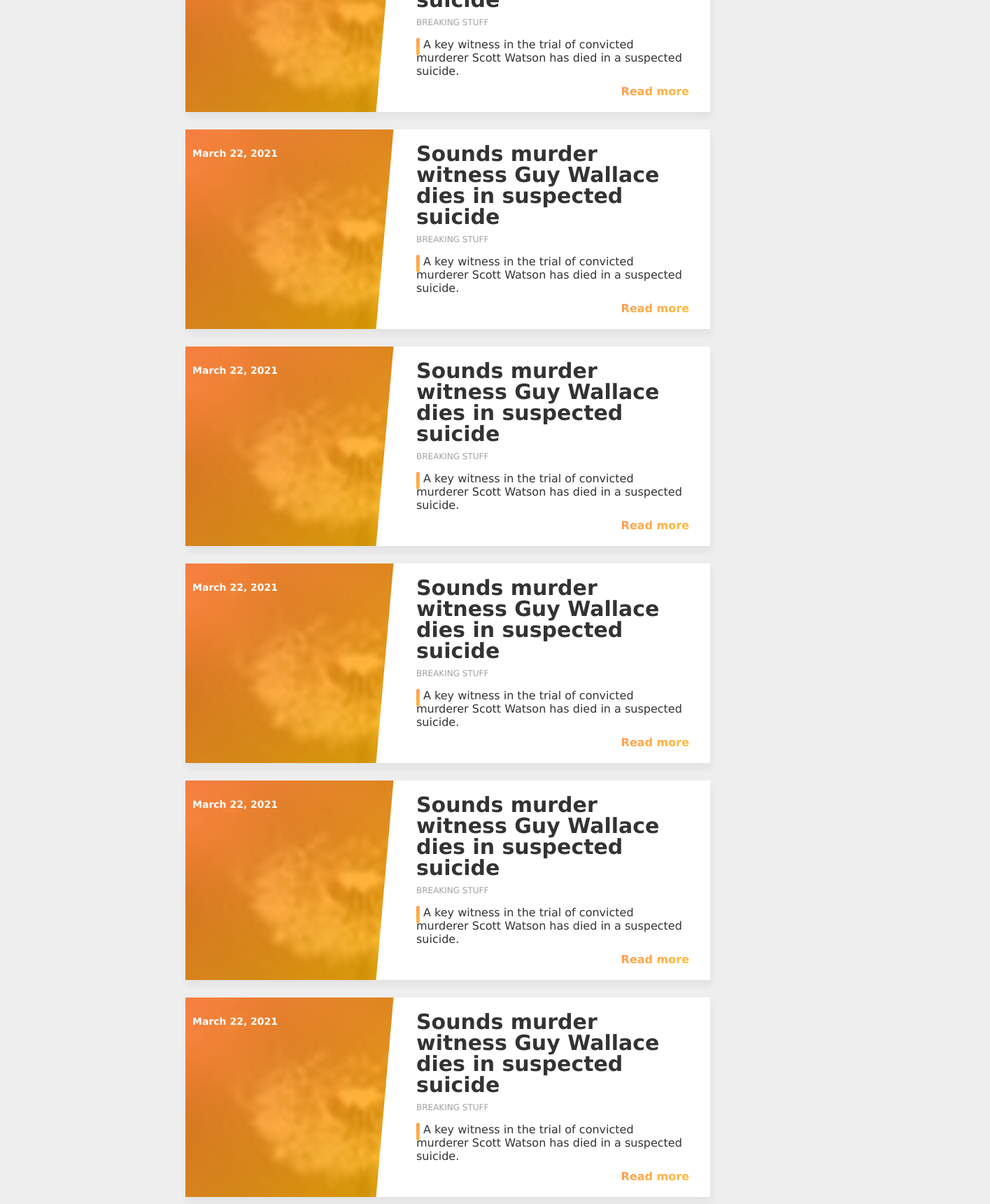
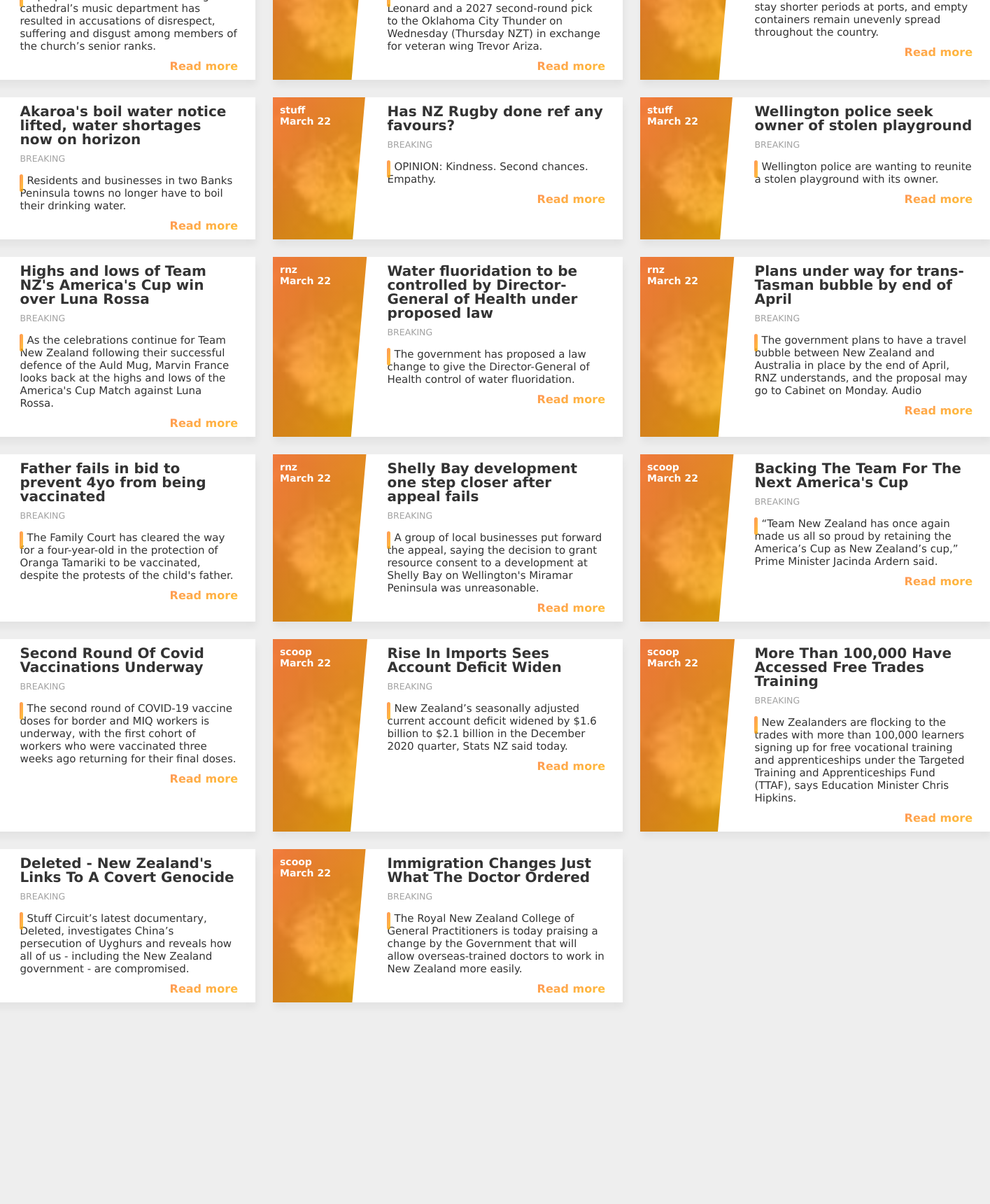
Before and after one commit to rykumar13/react-news-website, a React (Create React App) app: page / in a window 1280 px wide. Shown: the part 140-1860 px from the top of the page at 70% size, 1415 px wide, since content can reach past the window. After the commit the page ends 1587 px from the top, so only its background shows below. Built offline with nearby package versions, Linux system fonts and the light colour scheme.

Commit message:
adding card styling

```diff
--- a/src/components/Main/index.js
+++ b/src/components/Main/index.js
@@ -39,9 +39,8 @@ const Main = () => {
   if (!currentMockData) return null;
   return (
     <StyledContainer id="LatestHeadlines">
-      {/* <StyledTitle>Latest Headlines from New Zealand</StyledTitle> */}
       <StyledWrapper>
-        {/* {currentMockData.map(({ Url, Name, Brief, Website, Category }) => (
+        {currentMockData.map(({ Url, Name, Brief, Website, Category }) => (
           <Text_card>
             <Text_card_heading>
               <h1>{Name}</h1>
@@ -50,7 +49,7 @@ const Main = () => {
               <p>{Brief}</p>
             </Text_box>
           </Text_card>
-        ))} */}
+        ))}
         <Card>
           <ImageData>
             <BackgroundImage />
--- a/src/components/NewsCard/NewsCardsElements.js
+++ b/src/components/NewsCard/NewsCardsElements.js
@@ -70,10 +70,10 @@ export const Author = styled.a`
   :hover {
     color: rgba(255, 255, 255, 0.75);
   }
-  @media (min-width: 600px) {
-    transform: translateY(-3rem);
-    opacity: 0;
-    transition-delay: .3s;
+  // @media (min-width: 600px) {
+  //   transform: translateY(-3rem);
+  //   opacity: 0;
+  //   transition-delay: .3s;
 }
 `;
 
@@ -81,10 +81,10 @@ export const FasFaUser = styled.i``;
 
 export const Date = styled.span`
   display: block;
-  @media (min-width: 600px) {
-    transform: translateY(3rem);
-    opacity: 0;
-    transition: all .5s .3s;
+  // @media (min-width: 600px) {
+  //   transform: translateY(3rem);
+  //   opacity: 0;
+  //   transition: all .5s .3s;
 }
 `;
 
@@ -92,12 +92,13 @@ export const FasFaCalendarAlt = styled.i``;
 
 export const PostData = styled.div`
   background-color: #fff;
-  padding: 2rem 3rem;
+  padding: 1rem 2.5rem;
   position: relative;
+  //width: 500px;
   @media (min-width: 600px) {
       ::before{
           content: "";
-          width: 3.5rem;
+          width: 3rem;
           height: 100%;
           background-color: #fff;
           position: absolute;
@@ -106,16 +107,17 @@ export const PostData = styled.div`
           z-index: 10;
           transform: skewX(-5deg);
       }
-    flex-basis: 60%;
+    flex-basis: 100%;
   }
 `;
 
 export const Title = styled.h1`
-  font-size: 3rem;
+  font-size: 2rem;
   line-height: 1;
 `;
 
 export const Description = styled.p`
+  font-size: 1.5rem;
   position: relative;
   ::first-letter {
     margin-left: 1rem;
@@ -143,7 +145,7 @@ export const Cta = styled.div`
 `;
 
 export const SubTitle = styled.h2`
-  font-size: 1.2rem;
+  font-size: 1.25rem;
   font-weight: 400;
   text-transform: uppercase;
   color: #a2a2a2;
@@ -195,7 +197,7 @@ export const StyledWrapper = styled.div`
     margin: auto:
     height: 350px;
     display: grid;
-    //grid-template-columns: 400px 400px 400px;
+    grid-template-columns: 500px 500px 500px;
     grid-gap: 25px;
 
     @media (max-width: 1200px) {
--- a/src/components/NewsCard/index.js
+++ b/src/components/NewsCard/index.js
@@ -1,4 +1,5 @@
-import React from "react";
+import { React, useState, useEffect } from "react";
+import { getMockData as getMockDataSet } from "../../data/mock_data";
 import {
   Card,
   ImageData,
@@ -19,177 +20,49 @@ import {
 } from "./NewsCardsElements";
 
 const NewsCard = () => {
+  const [currentMockData, setMockData] = useState(null);
+
+  useEffect(() => {
+    const getMockData = async () => {
+      let mockData = await getMockDataSet();
+      if (mockData) return setMockData(mockData);
+      setMockData("no mock data found");
+    };
+    getMockData();
+  }, []);
+
+  if (!currentMockData) return null;
+
   return (
     <StyledContainer>
       <StyledWrapper>
+        {currentMockData.map(({ Url, Name, Brief, Website, Category }) => (
           <Card>
             <ImageData>
               <BackgroundImage />
               <PublicationDetails>
                 <Author href="#">
-                {/* <FasFaUser /> */}
-                Rajiv Kumar
+                  {/* Author icon goes here */}
+                  {Website}
                 </Author>
                 <Date>
-                {/* <FasFaCalendarAlt /> */}
-                March 22, 2021
+                  {/* Date icon goes here */}
+                  {"March 22"}
                 </Date>
               </PublicationDetails>
             </ImageData>
             <PostData>
-            <Title>
-              Sounds murder witness Guy Wallace dies in suspected suicide{" "}
-            </Title>
-            <SubTitle>BREAKING STUFF</SubTitle>
+              <Title>{Name}</Title>
+              <SubTitle>{Category}</SubTitle>
               <Description>
-              A key witness in the trial of convicted murderer Scott Watson has
-              died in a suspected suicide.
+                {Brief}
               </Description>
               <Cta>
-              <ReadMore>Read more</ReadMore>
+                <ReadMore href={Url}>Read more</ReadMore>
               </Cta>
             </PostData>
           </Card>
-        <Card>
-          <ImageData>
-            <BackgroundImage />
-            <PublicationDetails>
-              <Author href="#">
-                {/* <FasFaUser /> */}
-                Rajiv Kumar
-              </Author>
-              <Date>
-                {/* <FasFaCalendarAlt /> */}
-                March 22, 2021
-              </Date>
-            </PublicationDetails>
-          </ImageData>
-          <PostData>
-            <Title>
-              Sounds murder witness Guy Wallace dies in suspected suicide{" "}
-            </Title>
-            <SubTitle>BREAKING STUFF</SubTitle>
-            <Description>
-              A key witness in the trial of convicted murderer Scott Watson has
-              died in a suspected suicide.
-            </Description>
-            <Cta>
-              <ReadMore>Read more</ReadMore>
-            </Cta>
-          </PostData>
-        </Card>
-        <Card>
-          <ImageData>
-            <BackgroundImage />
-            <PublicationDetails>
-              <Author href="#">
-                {/* <FasFaUser /> */}
-                Rajiv Kumar
-              </Author>
-              <Date>
-                {/* <FasFaCalendarAlt /> */}
-                March 22, 2021
-              </Date>
-            </PublicationDetails>
-          </ImageData>
-          <PostData>
-            <Title>
-              Sounds murder witness Guy Wallace dies in suspected suicide{" "}
-            </Title>
-            <SubTitle>BREAKING STUFF</SubTitle>
-            <Description>
-              A key witness in the trial of convicted murderer Scott Watson has
-              died in a suspected suicide.
-            </Description>
-            <Cta>
-              <ReadMore>Read more</ReadMore>
-            </Cta>
-          </PostData>
-        </Card>
-        <Card>
-          <ImageData>
-            <BackgroundImage />
-            <PublicationDetails>
-              <Author href="#">
-                {/* <FasFaUser /> */}
-                Rajiv Kumar
-              </Author>
-              <Date>
-                {/* <FasFaCalendarAlt /> */}
-                March 22, 2021
-              </Date>
-            </PublicationDetails>
-          </ImageData>
-          <PostData>
-            <Title>
-              Sounds murder witness Guy Wallace dies in suspected suicide{" "}
-            </Title>
-            <SubTitle>BREAKING STUFF</SubTitle>
-            <Description>
-              A key witness in the trial of convicted murderer Scott Watson has
-              died in a suspected suicide.
-            </Description>
-            <Cta>
-              <ReadMore>Read more</ReadMore>
-            </Cta>
-          </PostData>
-        </Card>
-        <Card>
-          <ImageData>
-            <BackgroundImage />
-            <PublicationDetails>
-              <Author href="#">
-                {/* <FasFaUser /> */}
-                Rajiv Kumar
-              </Author>
-              <Date>
-                {/* <FasFaCalendarAlt /> */}
-                March 22, 2021
-              </Date>
-            </PublicationDetails>
-          </ImageData>
-          <PostData>
-            <Title>
-              Sounds murder witness Guy Wallace dies in suspected suicide{" "}
-            </Title>
-            <SubTitle>BREAKING STUFF</SubTitle>
-            <Description>
-              A key witness in the trial of convicted murderer Scott Watson has
-              died in a suspected suicide.
-            </Description>
-            <Cta>
-              <ReadMore>Read more</ReadMore>
-            </Cta>
-          </PostData>
-        </Card>
-        <Card>
-          <ImageData>
-            <BackgroundImage />
-            <PublicationDetails>
-              <Author href="#">
-                {/* <FasFaUser /> */}
-                Rajiv Kumar
-              </Author>
-              <Date>
-                {/* <FasFaCalendarAlt /> */}
-                March 22, 2021
-              </Date>
-            </PublicationDetails>
-          </ImageData>
-          <PostData>
-            <Title>
-              Sounds murder witness Guy Wallace dies in suspected suicide{" "}
-            </Title>
-            <SubTitle>BREAKING STUFF</SubTitle>
-            <Description>
-              A key witness in the trial of convicted murderer Scott Watson has
-              died in a suspected suicide.
-            </Description>
-            <Cta>
-              <ReadMore>Read more</ReadMore>
-            </Cta>
-          </PostData>
-        </Card>
+        ))}
       </StyledWrapper>
     </StyledContainer>
   );
```
Lines whose indentation alone changed are shown as unchanged.
